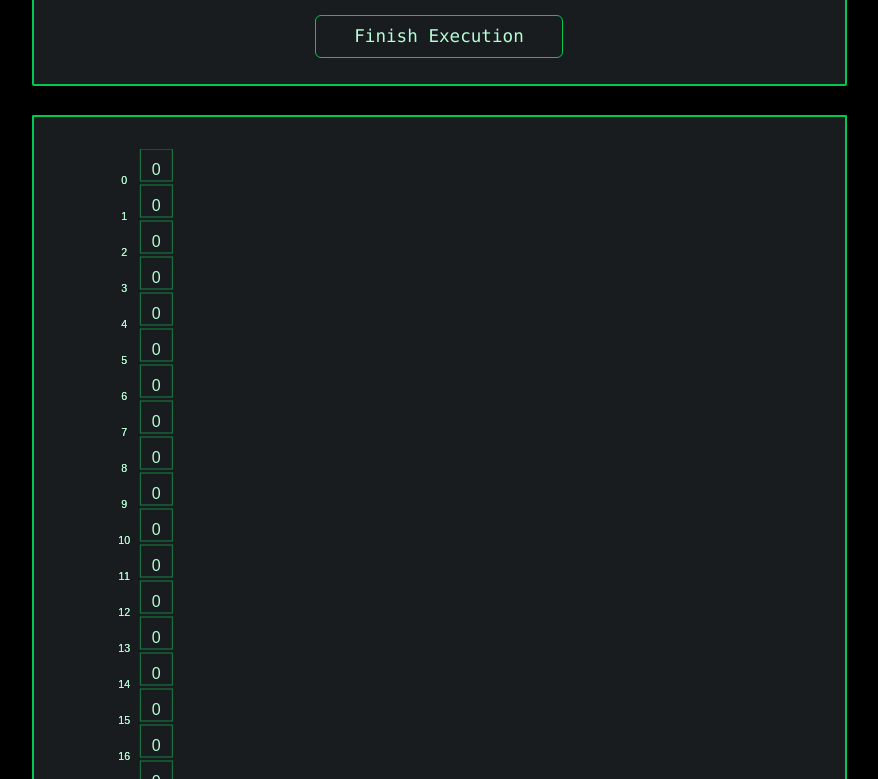
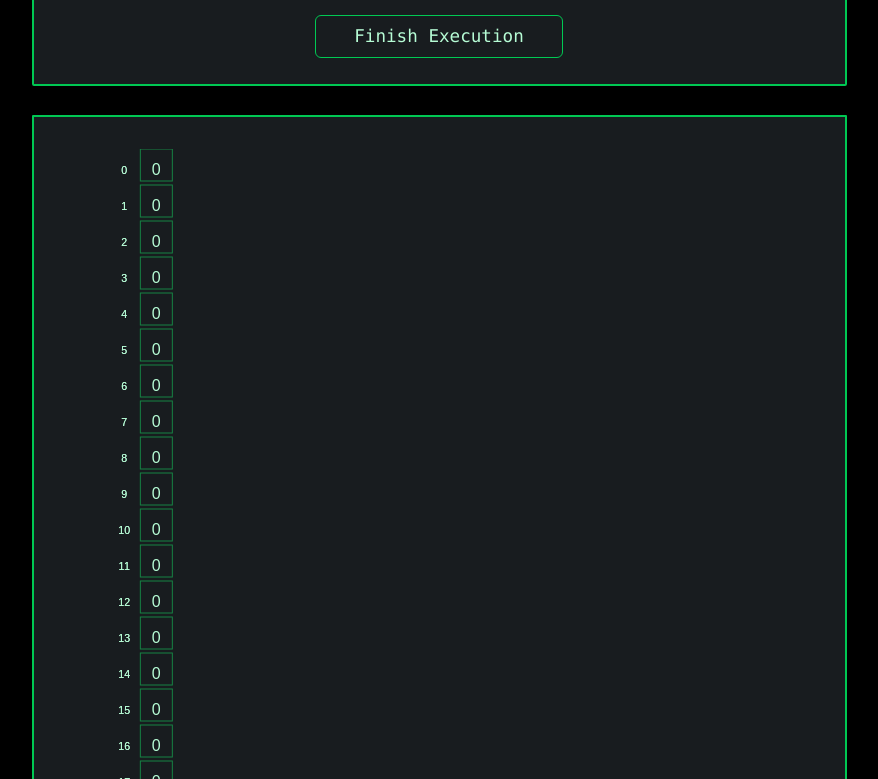
Before and after one commit to Skalnark/bloom_filter_algorithm_visualizer, a website built with Parcel: page index.html in a window 1280 px wide. Shown: the part 1261-2040 px from the top of the page, without its empty margins (201-1079 px from the left). Built offline with nearby package versions, Linux system fonts and the light colour scheme.

Commit message:
Adjust layout in Draw.js for better bit index positioning and add padding to style.css for improved spacing.

```diff
--- a/src/Draw.js
+++ b/src/Draw.js
@@ -78,7 +78,7 @@ class Draw {
             let text = this.#drawBitValue(x + (size / 2), y + (size / 6) * 4, bit, size / 2, fillText);
             text.setAttribute('id', `bit-text-${i}`);
 
-            let index = this.#drawBitValue(x - (size / 2), y + size, i, size / 3, '#b6fcd5');
+            let index = this.#drawBitValue(x - (size / 2), y + size * 0.7, i, size / 3, '#b6fcd5');
             index.setAttribute('id', `bit-index-${i}`);
             this.svg.appendChild(index);
 
--- a/style.css
+++ b/style.css
@@ -199,6 +199,7 @@
     width: 100%;
     max-width: 1200px;
     padding-top: 2rem;
+    padding-bottom: 2rem;
     box-sizing: border-box;
     background: #181c1f;
     border-radius: 1px;
```
